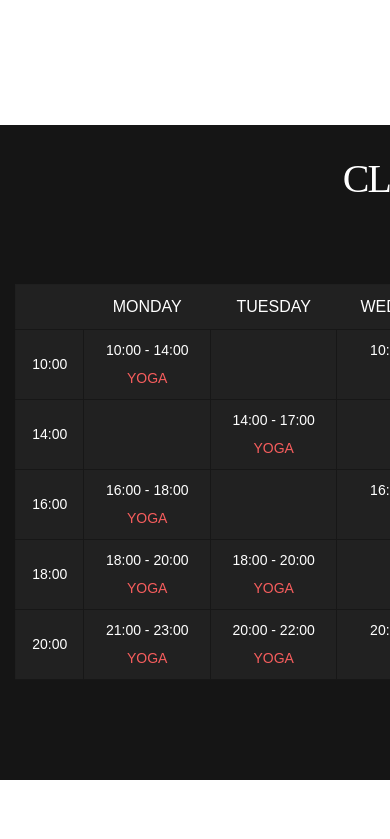
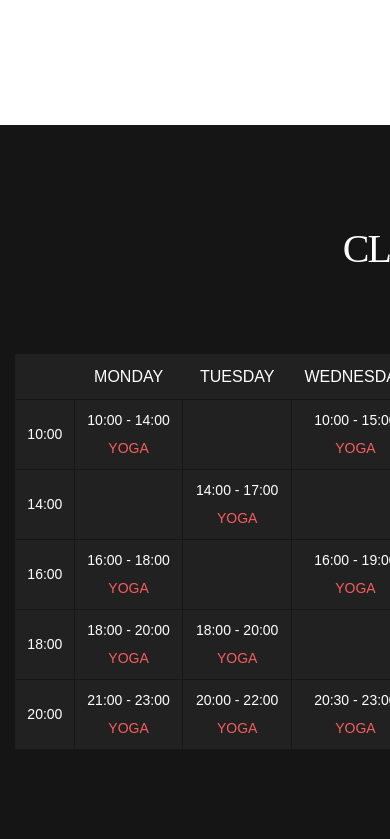
Before and after one commit to AditiGandhi2004/Way2Yoga, a plain HTML site: page index.html in a window 390 px wide. Shown: the part 7625-8464 px from the top of the page. Drawn offline with nearby package versions, Linux system fonts and the light colour scheme; some packages are replaced by stand-ins of ours; a script that the page names is missing.

Commit message:
Update style.css

```diff
--- a/style.css
+++ b/style.css
@@ -882,11 +882,12 @@ button#submit-button:hover {
 
   .classtime-section {
   background: #151515;
-  padding-top: 30px;
-    width: 120vh;
+
+  width: 120vh;
 }
   .classtime-table table {
     font-size: 12px;
+    width:100vh;
   }
   .classtime-table table thead tr th,
   .classtime-table table tbody tr td {
```
